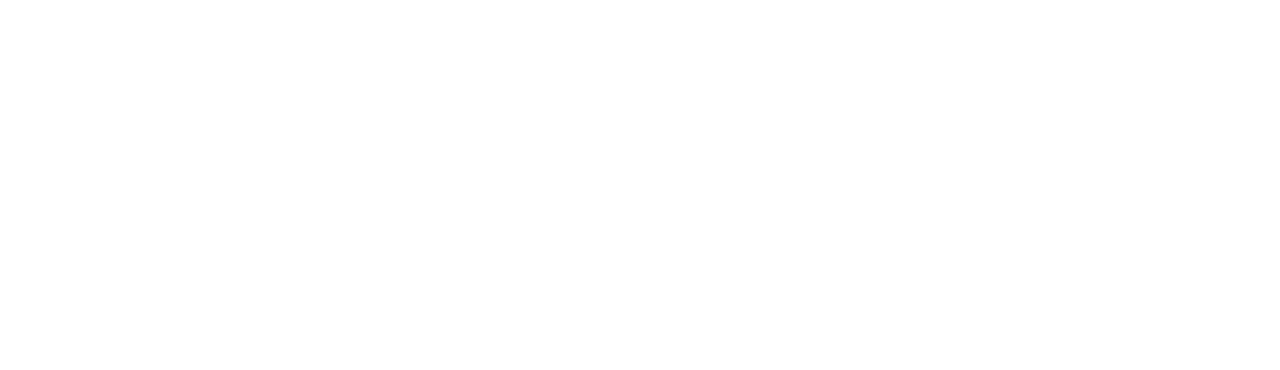
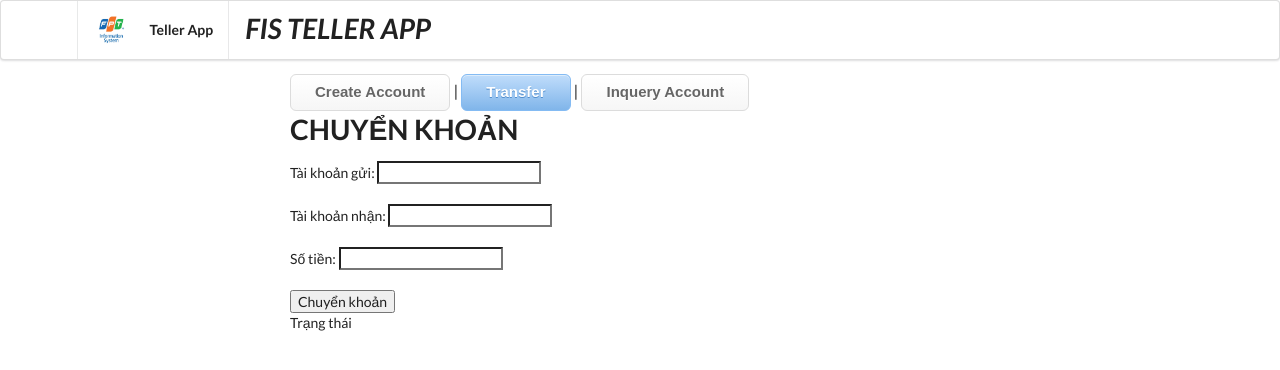
Before and after one commit to fi2vcb/fis2vcb, an Angular app in the folder frontend/: page /Transfer in a window 1280 px wide. Before the commit this address led to /. Shown: the top 370 px of the page. Built offline with nearby package versions, Linux system fonts and the light colour scheme.

Commit message:
add buttons for routing

```diff
--- a/frontend/src/app/app.component.css
+++ b/frontend/src/app/app.component.css
@@ -0,0 +1,32 @@
+.button {
+    box-shadow: inset 0 1px 0 0 #ffffff;
+    background: #ffffff linear-gradient(to bottom, #ffffff 5%, #f6f6f6 100%);
+    border-radius: 6px;
+    border: 1px solid #dcdcdc;
+    display: inline-block;
+    cursor: pointer;
+    color: #666666;
+    font-family: Arial, sans-serif;
+    font-size: 15px;
+    font-weight: bold;
+    padding: 6px 24px;
+    text-decoration: none;
+    text-shadow: 0 1px 0 #ffffff;
+    outline: 0;
+}
+.activebutton {
+    box-shadow: inset 0 1px 0 0 #dcecfb;
+    background: #bddbfa linear-gradient(to bottom, #bddbfa 5%, #80b5ea 100%);
+    border-radius: 6px;
+    border: 1px solid #84bbf3;
+    display: inline-block;
+    cursor: pointer;
+    color: #ffffff;
+    font-family: Arial, sans-serif;
+    font-size: 15px;
+    font-weight: bold;
+    padding: 6px 24px;
+    text-decoration: none;
+    text-shadow: 0 1px 0 #528ecc;
+    outline: 0;
+}
--- a/frontend/src/app/app.component.html
+++ b/frontend/src/app/app.component.html
@@ -1,3 +1,8 @@
+<nav>
+  <a class="button" routerLinkActive="activebutton" routerLink="/CreateAccount">Create Account</a> |
+  <a class="button" routerLinkActive="activebutton" routerLink="/Transfer">Transfer</a> |
+  <a class="button" routerLinkActive="activebutton" routerLink="/QueryAccount">Inquery Account</a>
+</nav>
 <div id="content">
   <div class="container">
     <router-outlet> </router-outlet>
--- a/frontend/src/app/app.component.ts
+++ b/frontend/src/app/app.component.ts
@@ -9,6 +9,8 @@ import {
   styleUrls: ['./app.component.css']
 })
 export class AppComponent {
+  pageTitle: string;
   constructor(private router: Router) {
+    this.pageTitle = "MÀN HÌNH CHÍNH";
   };
 }
--- a/frontend/src/app/cif-query/cif-query.component.html
+++ b/frontend/src/app/cif-query/cif-query.component.html
@@ -1,18 +1,3 @@
-<div class="ui menu">
-    <div class="ui container">
-      <a href="#" class="header item">
-        <img class="logo" src="/assets/images/FIS-logo.png" />
-        Teller App
-      </a>
-      <div class="header item borderless">
-        <h1 class="ui header">
-          <div class="navLinks">
-            HIỂN THỊ THÔNG TIN KHÁCH HÀNG
-          </div>
-        </h1>
-      </div>
-    </div>
-</div>
 <form class="ui large form segment">
   <h3 class="ui header">Truy vấn thông tin Khách Hàng</h3>
 
@@ -25,7 +10,7 @@
     <input name="Name" id="Name" disabled>
   </div>
   <div class="field">
-  <label for="Balance">Số dư:</label>
+    <label for="Balance">Số Dư:</label>
     <input name="Balance" id="Balance" disabled>
   </div>
   <button (click)="queryCIF(CIF)"
--- a/frontend/src/app/cif-query/cif-query.component.ts
+++ b/frontend/src/app/cif-query/cif-query.component.ts
@@ -9,7 +9,11 @@ export class CIFQueryComponent implements OnInit {
   queryCIF(CIF: HTMLInputElement): boolean {
     return false;
   }
-  constructor() { }
+
+  pageTitle: string;
+  constructor() {
+    this.pageTitle = "HIỂN THỊ THÔNG TIN KHÁCH HÀNG";
+  };
 
   ngOnInit(): void {
   }
--- a/frontend/src/index.html
+++ b/frontend/src/index.html
@@ -2,7 +2,7 @@
 <html>
   <head>
     <meta charset="utf-8" />
-    <title>Angular2Reddit</title>
+    <title>TellerApp</title>
     <base href="/" />
 
     <meta name="viewport" content="width=device-width, initial-scale=1" />
@@ -10,6 +10,21 @@
   </head>
   <body>
     <!-- Menu Bar -->
+    <div class="ui menu">
+      <div class="ui container">
+        <a href="#" class="header item">
+          <img class="logo" src="/assets/images/FIS-logo.png" />
+          Teller App
+        </a>
+        <div class="header item borderless" >
+          <h1 class="ui header" >
+            <div class="navLinks">
+              <em >FIS TELLER APP</em>
+            </div>
+          </h1>
+        </div>
+      </div>
+    </div>
 
     <div class="ui main text container">
       <app-root>Loading </app-root>
```
Also changed, not shown: frontend/src/app/app.module.ts (+6 -2 lines), frontend/src/styles.css (line endings or trailing spaces). Lines whose indentation alone changed are shown as unchanged.
